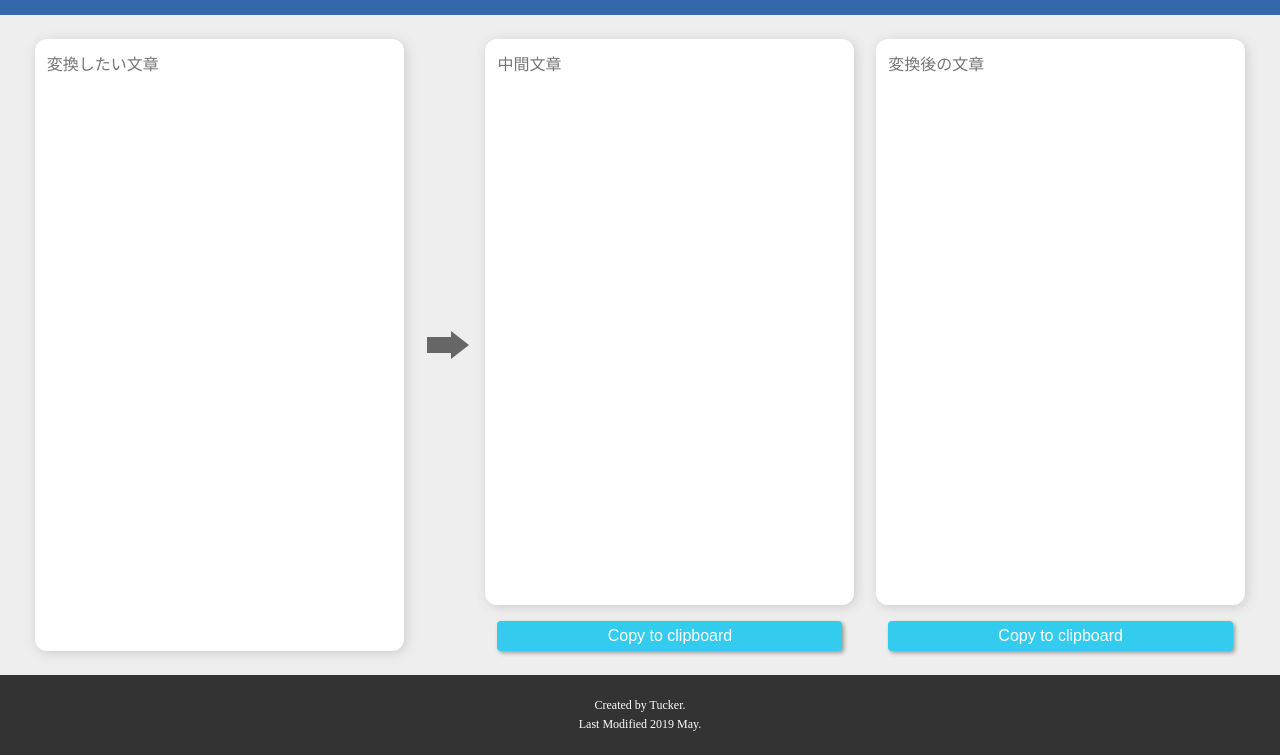
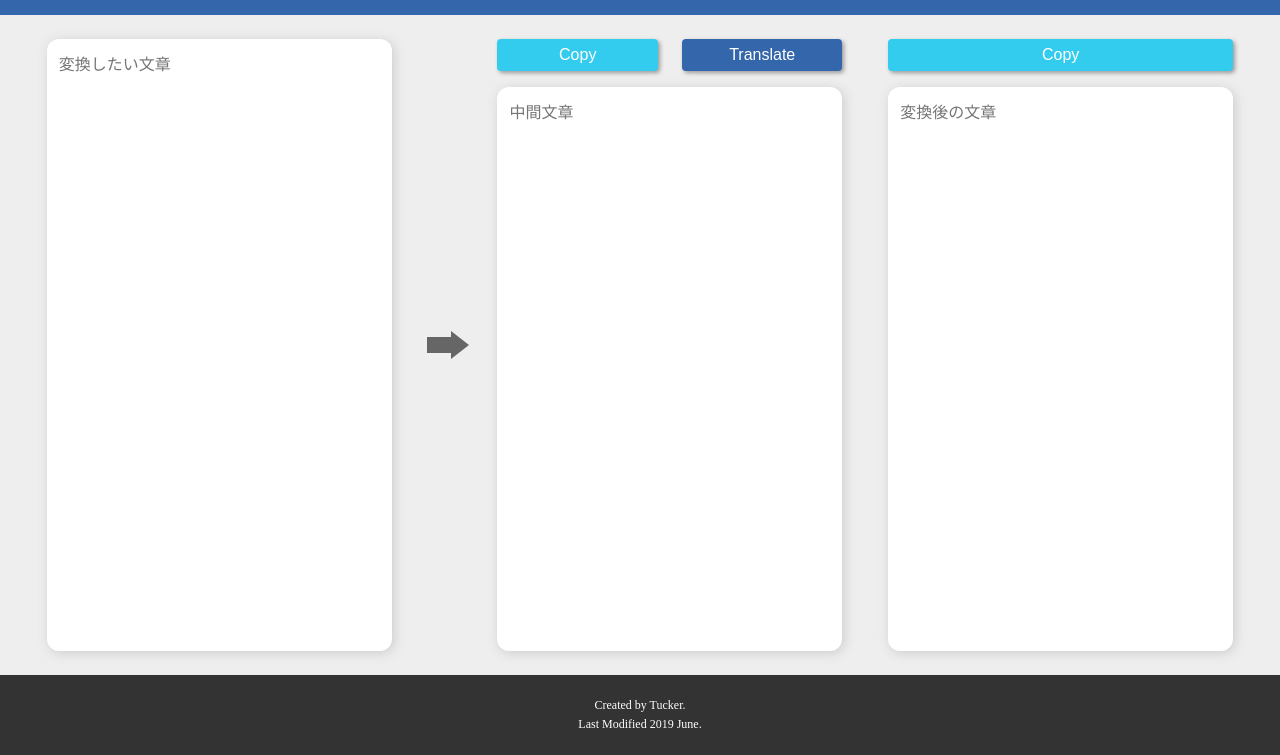
Before and after one commit to tkkrr/transtex, a Gatsby site: page / in a window 1280 px wide. Shown: the part 45-800 px from the top of the page. Built offline with nearby package versions, Linux system fonts and the light colour scheme; Gatsby itself is replaced by a stand-in of ours.

Commit message:
google翻訳にすぐ飛べるボタンを追加

```diff
--- a/src/components/footer.tsx
+++ b/src/components/footer.tsx
@@ -18,6 +18,6 @@
 export default () => {
     return <Footer>
         <p>Created by Tucker.</p>
-        <p>Last Modified 2019 May.</p>
+        <p>Last Modified 2019 June.</p>
     </Footer>
 }
--- a/src/components/transtex.tsx
+++ b/src/components/transtex.tsx
@@ -46,7 +46,7 @@
 
 const StyledTextArea = styled.textarea`
     width: 100%;
-    height: calc(100% - 12px * 2 );
+    height: 100%;
     padding: 12px;
     border-radius: 12px;
     border: none;
@@ -54,6 +54,15 @@
     font-size: 16px;
     resize: none;
     outline: none;
+    box-sizing: border-box;
+`
+
+const HorizontalFlex = styled.div`
+    display: flex;
+    flex-direction: row;
+    width: 100%;
+    justify-content: space-between;
+    margin-bottom: 16px;
 `
 
 const CopyClipButton = styled.button`
@@ -64,12 +73,17 @@
     border: none;
     border-radius: 4px;
     color: white;
-    margin-top: 16px;
+    padding: 4px 16px;
     box-shadow: 2px 2px 4px #999;
     transition: opacity 0.4s;
     &:hover {
         opacity: 0.6;
     }
+`
+
+const GoogleButton = styled(CopyClipButton)`
+    background-color: #3366aa;
+    margin-left: 24px;
 `
 
 const Centering = styled.div`
@@ -83,7 +97,6 @@
 
     const [transStrings, stringsUpdate] = React.useState("")
     const [transOutput, outputUpdate] = React.useState("")
-
 
     const trans2tex = (input?: string) => {
         if( !input ) {
@@ -107,6 +120,13 @@
 {}`)
         })
         outputUpdate(out.join("\n\n"))
+    }
+
+    const gotoGoogleTranslate = (input?: string) => {
+        if( !input )return
+        const transStr = encodeURIComponent(input)
+        const transURL = `https://translate.google.com/?hl=ja#view=home&op=translate&sl=en&tl=ja&text=${transStr}`
+        window.open(transURL, '_blank')
     }
 
 
@@ -183,26 +203,33 @@
             <ToastContainer />
         </Centering>
         <TextAreaContainer>
+            <HorizontalFlex>
+                <CopyClipButton onClick={() => copyClip(transStrings)}>
+                    Copy
+                </CopyClipButton>
+                <GoogleButton onClick={() => gotoGoogleTranslate(transStrings)}>
+                    Translate
+                </GoogleButton>
+            </HorizontalFlex>
             <StyledTextArea
                 placeholder={"中間文章"}
                 value={transStrings}
                 readOnly={true}
                 id={"strings"}
             />
-            <CopyClipButton onClick={() => copyClip(transStrings)}>
-                Copy to clipboard
-            </CopyClipButton>
         </TextAreaContainer>
         <TextAreaContainer>
+            <HorizontalFlex>
+                <CopyClipButton onClick={() => copyClip(transOutput)}>
+                    Copy
+                </CopyClipButton>
+            </HorizontalFlex>
             <StyledTextArea
                 placeholder={"変換後の文章"}
                 value={transOutput}
                 readOnly={true}
                 id={"output"}
             />
-            <CopyClipButton onClick={() => copyClip(transOutput)}>
-                Copy to clipboard
-            </CopyClipButton>
         </TextAreaContainer>
     </MainArea>
 }
```
